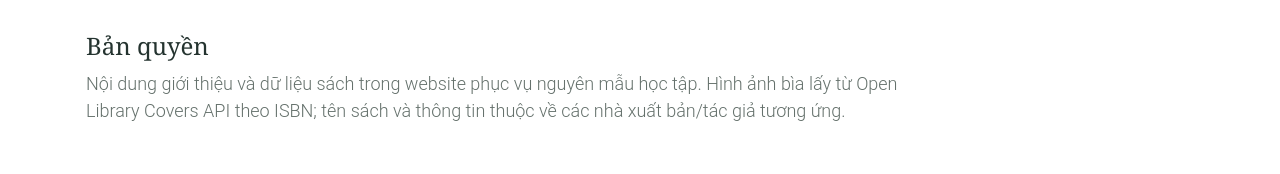
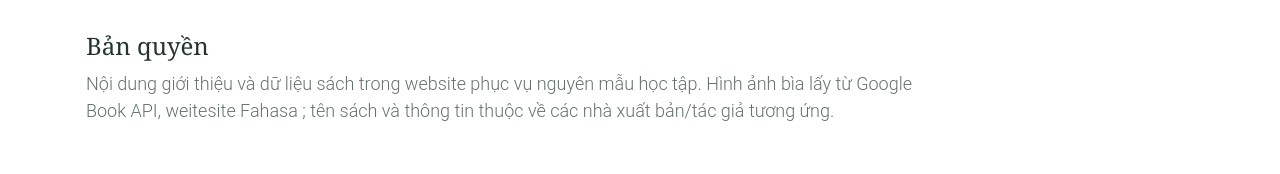
Before and after one commit to LuongDat9999/book_website, a website: page index.html in a window 1280 px wide. Shown: the part 3836-4010 px from the top of the page. Drawn offline with Linux system fonts and the light colour scheme; no server answers.

Commit message:
add ifor

```diff
--- a/index.html
+++ b/index.html
@@ -64,7 +64,7 @@
   </main>
 
   <footer><div class="container"><div class="row"><div class="col-md-5"><a class="brand text-white" href="#trang-chu"><span class="brand-mark">M</span> Mộc Miên <small>BOOKS</small></a><p class="mt-3">Nhà sách trực tuyến mô phỏng phục vụ mục đích học tập.</p></div><div class="col-md-3"><h4>Thông tin</h4><a href="#gioi-thieu">Giới thiệu</a><a href="#goc-doc">Góc đọc</a><a href="#lien-he">Liên hệ</a></div><div class="col-md-4"><h4>Chính sách</h4><a href="#copyright">Bản quyền</a><a href="#privacy">Quyền riêng tư</a><a href="admin.html">Quản trị</a><p class="small mt-3">© 2026 Mộc Miên Books</p></div></div></div></footer>
-  <section class="policy container" id="copyright"><h2>Bản quyền</h2><p>Nội dung giới thiệu và dữ liệu sách trong website phục vụ nguyên mẫu học tập. Hình ảnh bìa lấy từ Open Library Covers API theo ISBN; tên sách và thông tin thuộc về các nhà xuất bản/tác giả tương ứng.</p></section>
+  <section class="policy container" id="copyright"><h2>Bản quyền</h2><p>Nội dung giới thiệu và dữ liệu sách trong website phục vụ nguyên mẫu học tập. Hình ảnh bìa lấy từ Google Book API, weitesite Fahasa ; tên sách và thông tin thuộc về các nhà xuất bản/tác giả tương ứng.</p></section>
   <section class="policy container" id="privacy"><h2>Quyền riêng tư & điều khoản</h2><p>Biểu mẫu chỉ thu thập tên, email và nội dung liên hệ để mô phỏng tiếp nhận yêu cầu. Không nhập mật khẩu, thông tin thẻ hoặc dữ liệu nhạy cảm. Dữ liệu có thể được lưu trên Supabase của chủ website và chỉ dùng cho mục đích trình diễn.</p></section>
 
   <div class="modal fade" id="cartModal" tabindex="-1" aria-hidden="true"><div class="modal-dialog modal-lg modal-dialog-scrollable"><div class="modal-content"><div class="modal-header"><h2 class="modal-title">Giỏ sách</h2><button class="btn-close" data-bs-dismiss="modal" aria-label="Đóng"></button></div><div class="modal-body" id="cartItems"></div><div class="modal-footer d-flex justify-content-between"><strong>Tạm tính: <span id="cartTotal">0 ₫</span></strong><button class="btn btn-primary" id="checkoutButton">Gửi yêu cầu mua</button></div></div></div></div>
```
Also changed, not shown: README.md.
